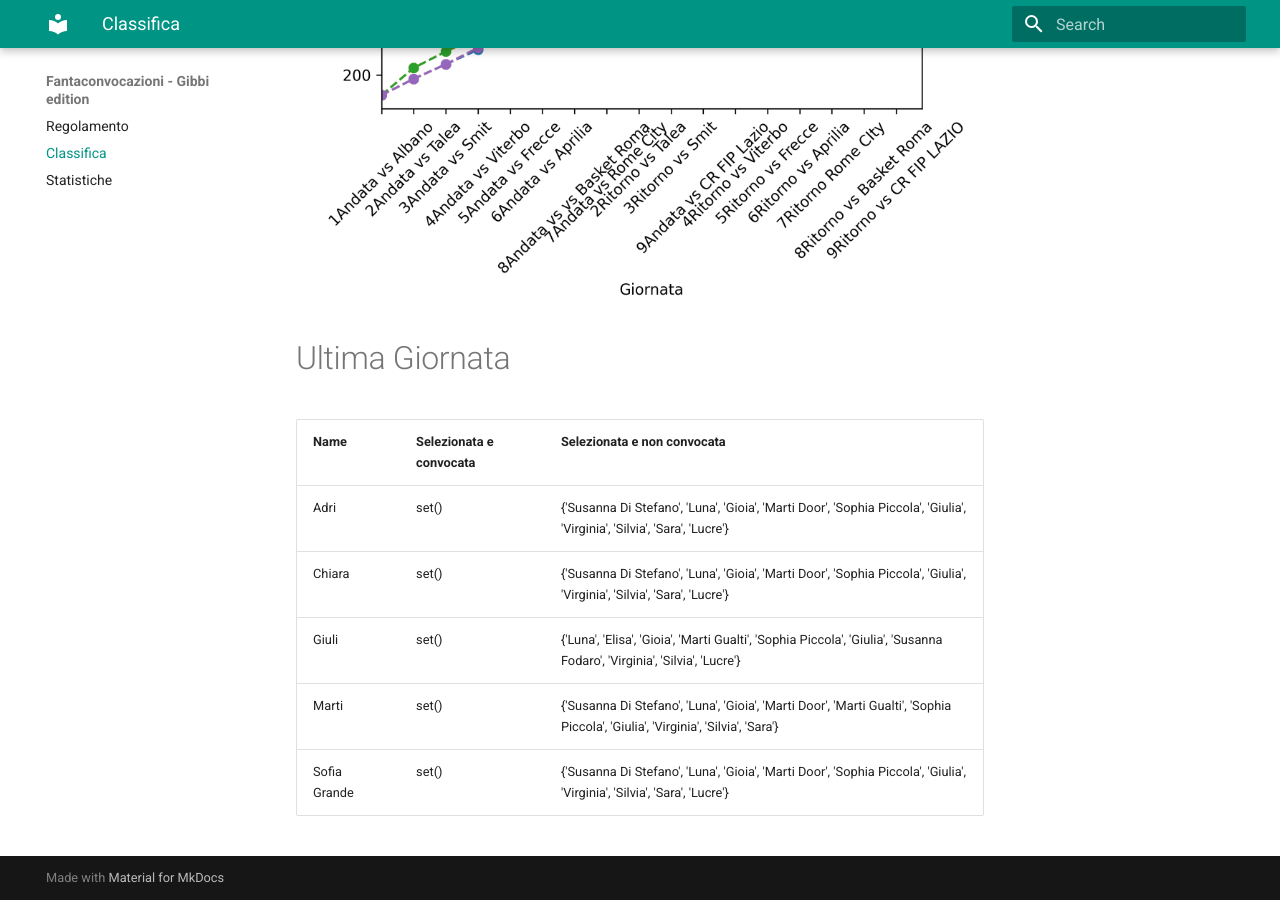
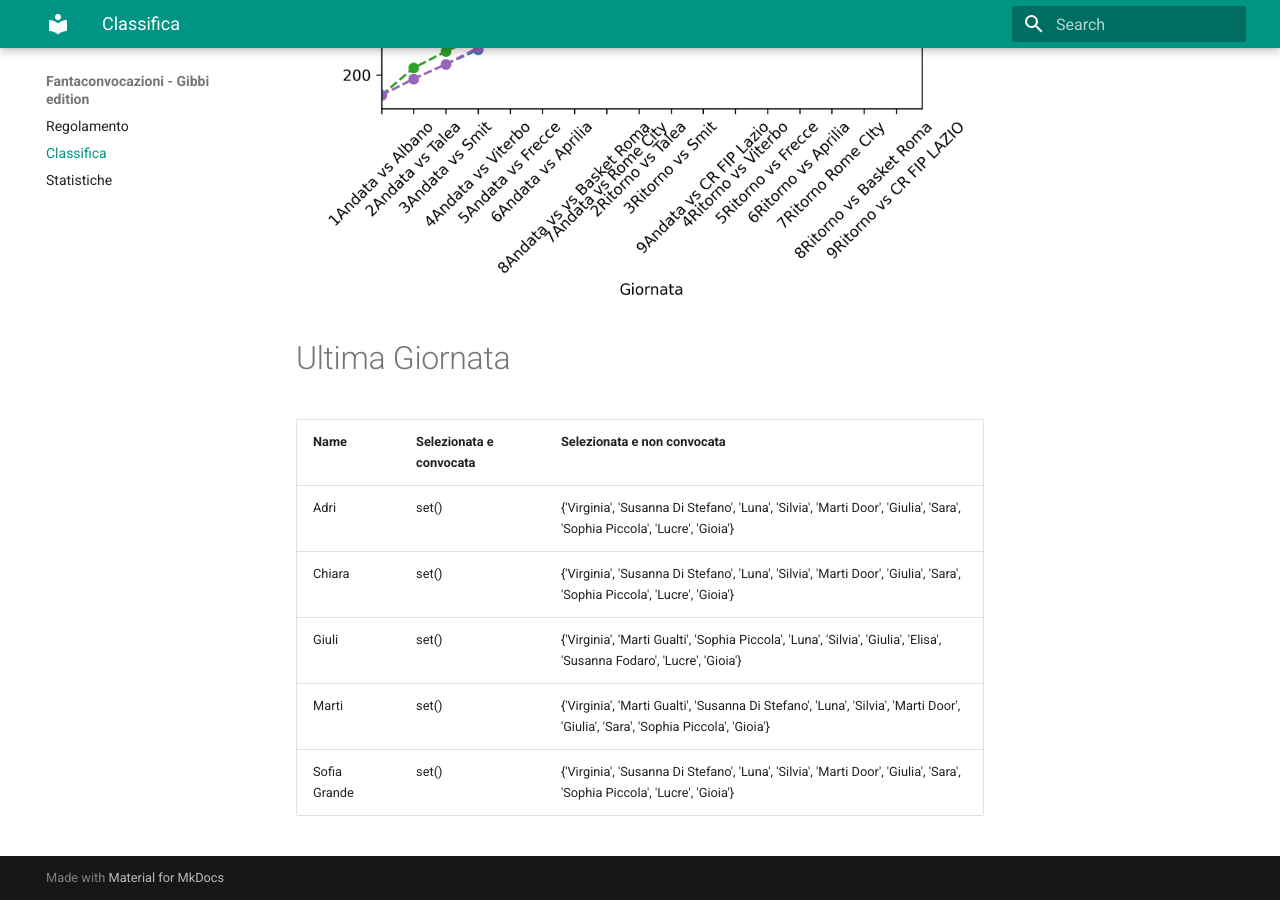
Before and after one commit to martinig94/fantagibbi, an MkDocs documentation site: the page built from docs/Classifica.md, in a window 1280 px wide and 900 px high, scrolled down 810 px. Built offline with MkDocs 1.6.1 and Material for MkDocs 9.7.7, drawn with Linux system fonts in a browser that asks for light colours.

Commit message:
Auto-update from main.py

```diff
--- a/docs/Classifica.md
+++ b/docs/Classifica.md
@@ -18,9 +18,9 @@
 <!-- START_TABLE CORRECT -->
 | Name         | Selezionata e convocata   | Selezionata e non convocata                                                                                                     |
 |:-------------|:--------------------------|:--------------------------------------------------------------------------------------------------------------------------------|
-| Adri         | set()                     | {'Susanna Di Stefano', 'Luna', 'Gioia', 'Marti Door', 'Sophia Piccola', 'Giulia', 'Virginia', 'Silvia', 'Sara', 'Lucre'}        |
-| Chiara       | set()                     | {'Susanna Di Stefano', 'Luna', 'Gioia', 'Marti Door', 'Sophia Piccola', 'Giulia', 'Virginia', 'Silvia', 'Sara', 'Lucre'}        |
-| Giuli        | set()                     | {'Luna', 'Elisa', 'Gioia', 'Marti Gualti', 'Sophia Piccola', 'Giulia', 'Susanna Fodaro', 'Virginia', 'Silvia', 'Lucre'}         |
-| Marti        | set()                     | {'Susanna Di Stefano', 'Luna', 'Gioia', 'Marti Door', 'Marti Gualti', 'Sophia Piccola', 'Giulia', 'Virginia', 'Silvia', 'Sara'} |
-| Sofia Grande | set()                     | {'Susanna Di Stefano', 'Luna', 'Gioia', 'Marti Door', 'Sophia Piccola', 'Giulia', 'Virginia', 'Silvia', 'Sara', 'Lucre'}        |
+| Adri         | set()                     | {'Virginia', 'Susanna Di Stefano', 'Luna', 'Silvia', 'Marti Door', 'Giulia', 'Sara', 'Sophia Piccola', 'Lucre', 'Gioia'}        |
+| Chiara       | set()                     | {'Virginia', 'Susanna Di Stefano', 'Luna', 'Silvia', 'Marti Door', 'Giulia', 'Sara', 'Sophia Piccola', 'Lucre', 'Gioia'}        |
+| Giuli        | set()                     | {'Virginia', 'Marti Gualti', 'Sophia Piccola', 'Luna', 'Silvia', 'Giulia', 'Elisa', 'Susanna Fodaro', 'Lucre', 'Gioia'}         |
+| Marti        | set()                     | {'Virginia', 'Marti Gualti', 'Susanna Di Stefano', 'Luna', 'Silvia', 'Marti Door', 'Giulia', 'Sara', 'Sophia Piccola', 'Gioia'} |
+| Sofia Grande | set()                     | {'Virginia', 'Susanna Di Stefano', 'Luna', 'Silvia', 'Marti Door', 'Giulia', 'Sara', 'Sophia Piccola', 'Lucre', 'Gioia'}        |
 <!-- END_TABLE CORRECT -->
```
